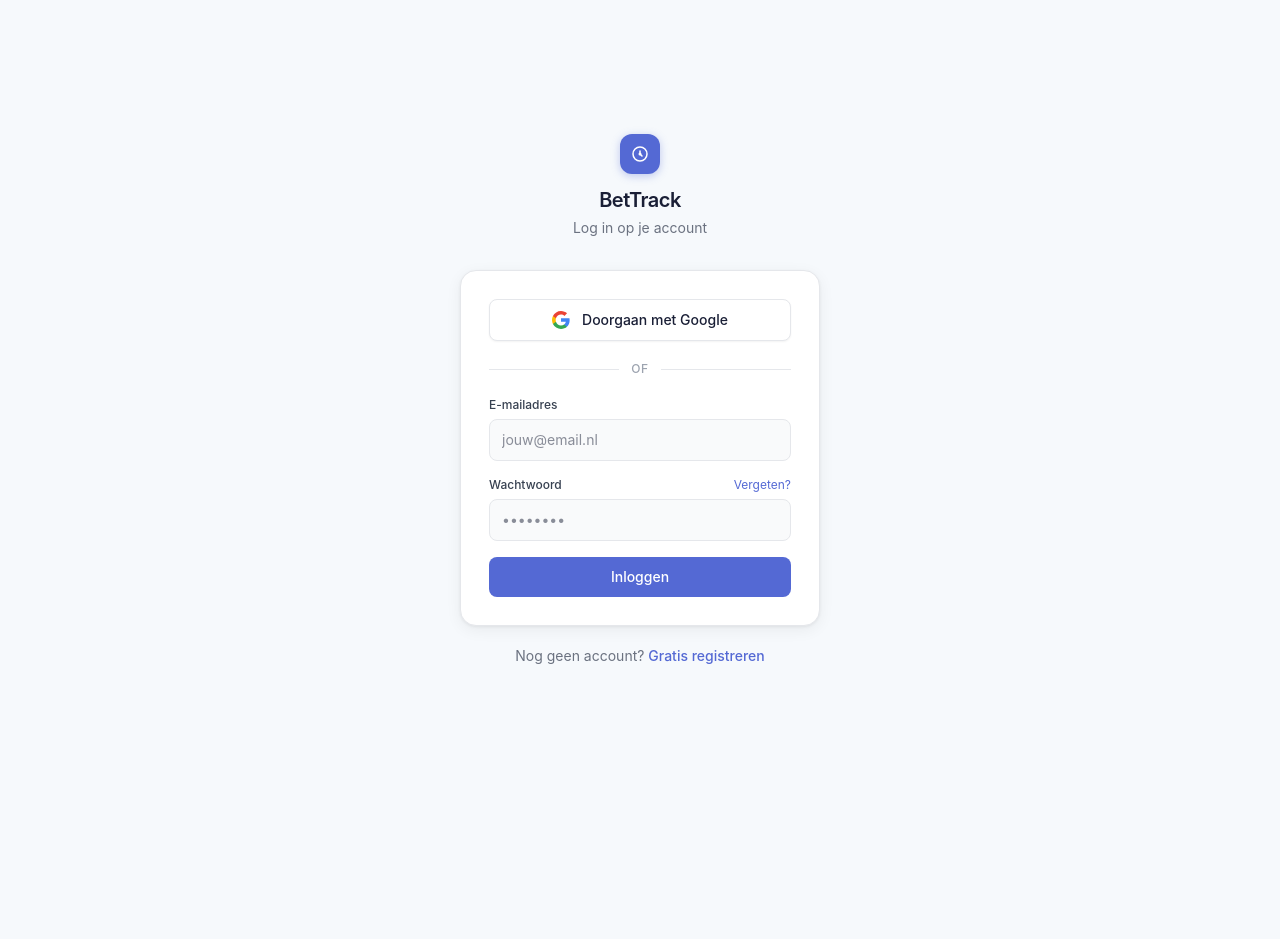
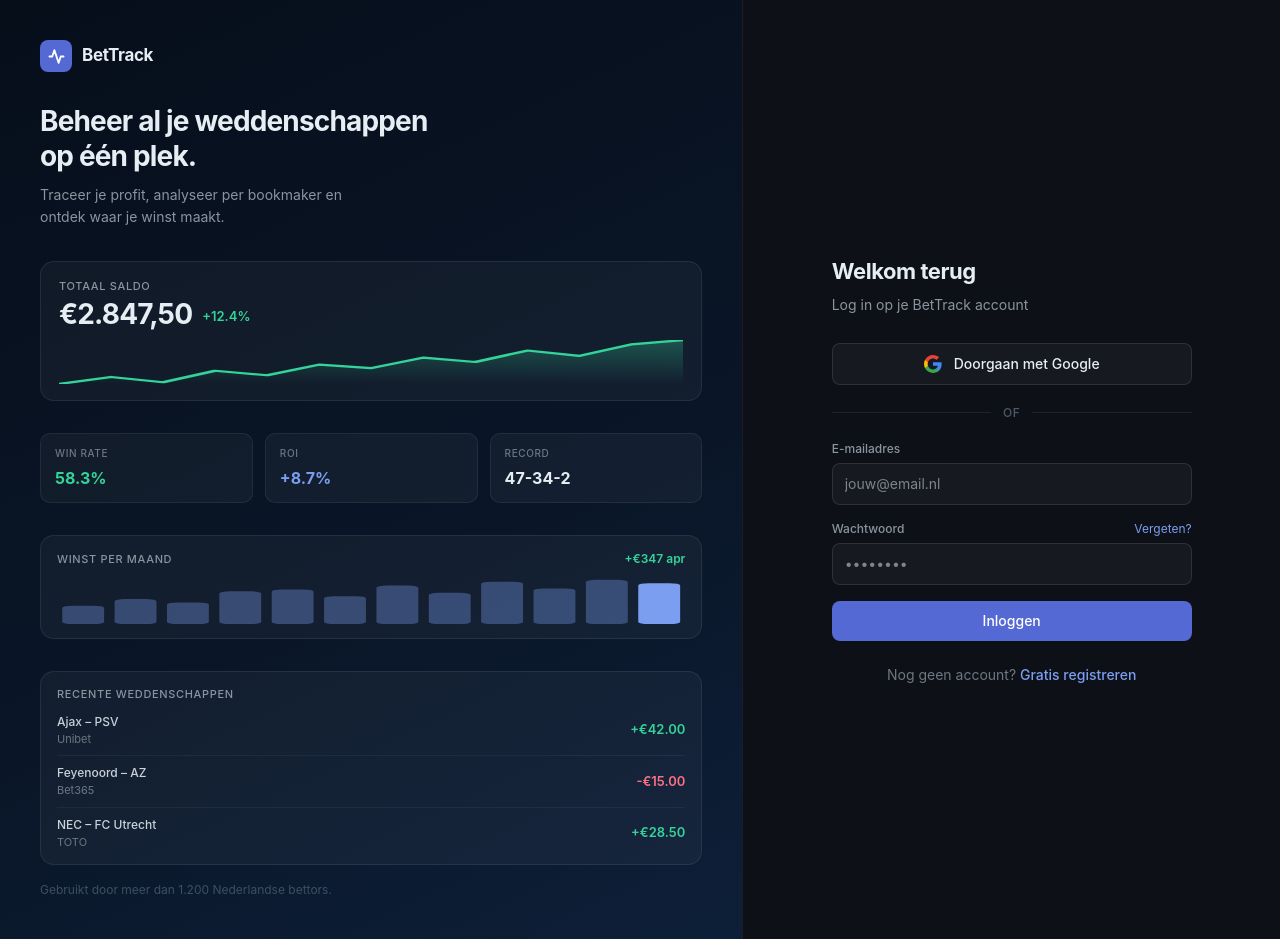
Before and after one commit to Lucasdb02/bettrack, a Next.js app: page /login in a window 1280 px wide. Before the commit the page ends 800 px from the top, so only its background shows below. Built offline with nearby package versions, Linux system fonts and the light colour scheme.

Commit message:
improve login design

```diff
--- a/app/(auth)/login/page.js
+++ b/app/(auth)/login/page.js
@@ -16,27 +16,132 @@
   );
 }
 
-function BetTrackLogo() {
+/* ── Mini bar chart for left panel ── */
+function MiniBarChart() {
+  const bars = [38, 52, 45, 68, 72, 58, 80, 65, 88, 74, 92, 85];
   return (
-    <div className="flex flex-col items-center mb-8">
-      <div
-        className="w-10 h-10 rounded-xl flex items-center justify-center mb-3"
-        style={{
-          background: 'var(--brand)',
-          boxShadow: '0 2px 8px rgba(84,105,212,0.35)',
-        }}
-      >
-        <svg width="20" height="20" viewBox="0 0 20 20" fill="none">
-          <path d="M3 10C3 6.13 6.13 3 10 3s7 3.13 7 7-3.13 7-7 7-7-3.13-7-7z" stroke="white" strokeWidth="1.5"/>
-          <path d="M10 7v3l2 2" stroke="white" strokeWidth="1.5" strokeLinecap="round"/>
-          <circle cx="10" cy="10" r="1.5" fill="white"/>
+    <svg width="100%" height="48" viewBox="0 0 120 48" preserveAspectRatio="none">
+      {bars.map((h, i) => (
+        <rect
+          key={i}
+          x={i * 10 + 1}
+          y={48 - h * 0.48}
+          width="8"
+          height={h * 0.48}
+          rx="2"
+          fill={i === bars.length - 1 ? '#7b9ef0' : 'rgba(123,158,240,0.35)'}
+        />
+      ))}
+    </svg>
+  );
+}
+
+/* ── Mini line chart ── */
+function MiniLineChart() {
+  const points = [20, 28, 22, 35, 30, 42, 38, 50, 45, 58, 52, 65, 70];
+  const max = Math.max(...points);
+  const min = Math.min(...points);
+  const h = 40, w = 200;
+  const pts = points.map((p, i) => {
+    const x = (i / (points.length - 1)) * w;
+    const y = h - ((p - min) / (max - min)) * h;
+    return `${x},${y}`;
+  }).join(' ');
+  const areaBottom = `${w},${h} 0,${h}`;
+  return (
+    <svg width="100%" height="44" viewBox={`0 0 ${w} ${h}`} preserveAspectRatio="none">
+      <defs>
+        <linearGradient id="lineGrad" x1="0" y1="0" x2="0" y2="1">
+          <stop offset="0%" stopColor="#34D399" stopOpacity="0.3"/>
+          <stop offset="100%" stopColor="#34D399" stopOpacity="0"/>
+        </linearGradient>
+      </defs>
+      <polyline points={`${pts} ${areaBottom}`} fill="url(#lineGrad)" stroke="none"/>
+      <polyline points={pts} fill="none" stroke="#34D399" strokeWidth="2" strokeLinejoin="round"/>
+    </svg>
+  );
+}
+
+/* ── Left panel: dashboard mockup ── */
+function DashboardPreview() {
+  return (
+    <div className="hidden lg:flex flex-col justify-between h-full px-10 py-10" style={{ background: 'linear-gradient(155deg, #060e1a 0%, #0a1628 60%, #0d1f38 100%)' }}>
+      {/* Logo top */}
+      <div className="flex items-center gap-2.5">
+        <div style={{ backgroundColor: '#5469d4', width: 32, height: 32, borderRadius: 8, display: 'flex', alignItems: 'center', justifyContent: 'center' }}>
+          <svg width="17" height="17" viewBox="0 0 24 24" fill="none" stroke="white" strokeWidth="2.5" strokeLinecap="round" strokeLinejoin="round">
+            <polyline points="22 12 18 12 15 21 9 3 6 12 2 12" />
           </svg>
         </div>
-      <h1 className="text-xl font-semibold tracking-tight" style={{ color: 'var(--text-1)' }}>
-        BetTrack
-      </h1>
-      <p className="text-sm mt-1" style={{ color: 'var(--text-3)' }}>
-        Log in op je account
+        <span style={{ color: '#e6edf3', fontWeight: 700, fontSize: 17, letterSpacing: '-0.02em' }}>BetTrack</span>
+      </div>
+
+      {/* Headline */}
+      <div className="flex-1 flex flex-col justify-center gap-8 mt-8">
+        <div>
+          <h2 style={{ color: '#e6edf3', fontSize: 28, fontWeight: 700, lineHeight: 1.25, letterSpacing: '-0.03em', marginBottom: 10 }}>
+            Beheer al je weddenschappen<br/>op één plek.
+          </h2>
+          <p style={{ color: '#8b949e', fontSize: 14, lineHeight: 1.6, maxWidth: 340 }}>
+            Traceer je profit, analyseer per bookmaker en ontdek waar je winst maakt.
+          </p>
+        </div>
+
+        {/* Balance card */}
+        <div style={{ background: 'rgba(255,255,255,0.04)', border: '1px solid rgba(255,255,255,0.08)', borderRadius: 14, padding: '16px 18px' }}>
+          <div style={{ color: '#8b949e', fontSize: 11, fontWeight: 500, marginBottom: 6, textTransform: 'uppercase', letterSpacing: '0.06em' }}>Totaal saldo</div>
+          <div className="flex items-end gap-2.5 mb-3">
+            <span style={{ color: '#e6edf3', fontSize: 28, fontWeight: 700, letterSpacing: '-0.03em', lineHeight: 1 }}>€2.847,50</span>
+            <span style={{ color: '#34D399', fontSize: 13, fontWeight: 600, paddingBottom: 2 }}>+12.4%</span>
+          </div>
+          <MiniLineChart />
+        </div>
+
+        {/* Stats row */}
+        <div className="grid grid-cols-3 gap-3">
+          {[
+            { label: 'Win Rate', value: '58.3%', color: '#34D399' },
+            { label: 'ROI', value: '+8.7%', color: '#7b9ef0' },
+            { label: 'Record', value: '47-34-2', color: '#e6edf3' },
+          ].map((s) => (
+            <div key={s.label} style={{ background: 'rgba(255,255,255,0.04)', border: '1px solid rgba(255,255,255,0.07)', borderRadius: 10, padding: '12px 14px' }}>
+              <div style={{ color: '#6e7681', fontSize: 10, fontWeight: 500, textTransform: 'uppercase', letterSpacing: '0.06em', marginBottom: 5 }}>{s.label}</div>
+              <div style={{ color: s.color, fontSize: 16, fontWeight: 700 }}>{s.value}</div>
+            </div>
+          ))}
+        </div>
+
+        {/* Bar chart card */}
+        <div style={{ background: 'rgba(255,255,255,0.04)', border: '1px solid rgba(255,255,255,0.08)', borderRadius: 14, padding: '14px 16px' }}>
+          <div className="flex items-center justify-between mb-2">
+            <span style={{ color: '#8b949e', fontSize: 11, fontWeight: 500, textTransform: 'uppercase', letterSpacing: '0.06em' }}>Winst per maand</span>
+            <span style={{ color: '#34D399', fontSize: 12, fontWeight: 600 }}>+€347 apr</span>
+          </div>
+          <MiniBarChart />
+        </div>
+
+        {/* Recent bets mini */}
+        <div style={{ background: 'rgba(255,255,255,0.04)', border: '1px solid rgba(255,255,255,0.08)', borderRadius: 14, padding: '14px 16px' }}>
+          <div style={{ color: '#8b949e', fontSize: 11, fontWeight: 500, textTransform: 'uppercase', letterSpacing: '0.06em', marginBottom: 10 }}>Recente weddenschappen</div>
+          {[
+            { match: 'Ajax – PSV', bookmaker: 'Unibet', result: '+€42.00', win: true },
+            { match: 'Feyenoord – AZ', bookmaker: 'Bet365', result: '-€15.00', win: false },
+            { match: 'NEC – FC Utrecht', bookmaker: 'TOTO', result: '+€28.50', win: true },
+          ].map((bet, i) => (
+            <div key={i} className="flex items-center justify-between" style={{ paddingBottom: i < 2 ? 8 : 0, marginBottom: i < 2 ? 8 : 0, borderBottom: i < 2 ? '1px solid rgba(255,255,255,0.05)' : 'none' }}>
+              <div>
+                <div style={{ color: '#c9d1d9', fontSize: 12, fontWeight: 500 }}>{bet.match}</div>
+                <div style={{ color: '#6e7681', fontSize: 11 }}>{bet.bookmaker}</div>
+              </div>
+              <span style={{ color: bet.win ? '#34D399' : '#FB7185', fontSize: 13, fontWeight: 600 }}>{bet.result}</span>
+            </div>
+          ))}
+        </div>
+      </div>
+
+      {/* Footer quote */}
+      <p style={{ color: '#3d4f63', fontSize: 12, marginTop: 16 }}>
+        Gebruikt door meer dan 1.200 Nederlandse bettors.
       </p>
     </div>
   );
@@ -82,22 +187,35 @@
   }
 
   return (
+    <div className="min-h-screen flex" style={{ background: '#0d1117' }}>
+      {/* Left: dashboard preview */}
+      <div className="lg:w-[55%] xl:w-[58%]">
+        <DashboardPreview />
+      </div>
+
+      {/* Right: login form */}
       <div
-      className="min-h-screen flex items-center justify-center px-4"
-      style={{ background: 'var(--bg-page)' }}
+        className="flex-1 flex items-center justify-center px-6 py-10"
+        style={{ background: '#0d1117', borderLeft: '1px solid rgba(255,255,255,0.06)' }}
       >
         <div className="w-full max-w-[360px]">
-        <BetTrackLogo />
+          {/* Logo (mobile only) */}
+          <div className="flex items-center gap-2.5 mb-8 lg:hidden">
+            <div style={{ backgroundColor: '#5469d4', width: 30, height: 30, borderRadius: 7, display: 'flex', alignItems: 'center', justifyContent: 'center' }}>
+              <svg width="15" height="15" viewBox="0 0 24 24" fill="none" stroke="white" strokeWidth="2.5" strokeLinecap="round" strokeLinejoin="round">
+                <polyline points="22 12 18 12 15 21 9 3 6 12 2 12" />
+              </svg>
+            </div>
+            <span style={{ color: '#e6edf3', fontWeight: 700, fontSize: 16 }}>BetTrack</span>
+          </div>
 
-        {/* Card */}
-        <div
-          className="rounded-2xl border p-7"
-          style={{
-            background: 'var(--bg-card)',
-            borderColor: 'var(--border)',
-            boxShadow: '0 1px 3px rgba(0,0,0,0.06), 0 4px 16px rgba(0,0,0,0.06)',
-          }}
-        >
+          <div className="mb-7">
+            <h1 style={{ color: '#e6edf3', fontSize: 22, fontWeight: 700, letterSpacing: '-0.02em', marginBottom: 6 }}>
+              Welkom terug
+            </h1>
+            <p style={{ color: '#8b949e', fontSize: 14 }}>Log in op je BetTrack account</p>
+          </div>
+
           {/* Google button */}
           <button
             type="button"
@@ -105,13 +223,12 @@
             disabled={googleLoading}
             className="w-full flex items-center justify-center gap-3 py-2.5 rounded-lg border text-sm font-medium transition-all disabled:opacity-60"
             style={{
-              background: 'var(--bg-card)',
-              borderColor: 'var(--border)',
-              color: 'var(--text-1)',
-              boxShadow: '0 1px 2px rgba(0,0,0,0.05)',
+              background: 'rgba(255,255,255,0.04)',
+              borderColor: 'rgba(255,255,255,0.1)',
+              color: '#e6edf3',
             }}
-            onMouseEnter={e => e.currentTarget.style.background = 'var(--bg-subtle)'}
-            onMouseLeave={e => e.currentTarget.style.background = 'var(--bg-card)'}
+            onMouseEnter={e => e.currentTarget.style.background = 'rgba(255,255,255,0.08)'}
+            onMouseLeave={e => e.currentTarget.style.background = 'rgba(255,255,255,0.04)'}
           >
             {googleLoading ? (
               <svg className="animate-spin w-4 h-4" fill="none" viewBox="0 0 24 24">
@@ -126,15 +243,15 @@
 
           {/* Divider */}
           <div className="flex items-center gap-3 my-5">
-            <div className="flex-1 h-px" style={{ background: 'var(--border)' }} />
-            <span className="text-xs font-medium uppercase tracking-wider" style={{ color: 'var(--text-4)' }}>of</span>
-            <div className="flex-1 h-px" style={{ background: 'var(--border)' }} />
+            <div className="flex-1 h-px" style={{ background: 'rgba(255,255,255,0.08)' }} />
+            <span className="text-xs font-medium uppercase tracking-wider" style={{ color: '#4e5a6a' }}>of</span>
+            <div className="flex-1 h-px" style={{ background: 'rgba(255,255,255,0.08)' }} />
           </div>
 
           {/* Email/password form */}
           <form onSubmit={handleSubmit} className="flex flex-col gap-4">
             <div>
-              <label className="block text-xs font-medium mb-1.5" style={{ color: 'var(--text-2)' }}>
+              <label className="block text-xs font-medium mb-1.5" style={{ color: '#8b949e' }}>
                 E-mailadres
               </label>
               <input
@@ -146,22 +263,22 @@
                 placeholder="jouw@email.nl"
                 className="w-full px-3 py-2.5 rounded-lg border text-sm transition-all"
                 style={{
-                  background: 'var(--bg-input)',
-                  borderColor: 'var(--border)',
-                  color: 'var(--text-1)',
+                  background: 'rgba(255,255,255,0.04)',
+                  borderColor: 'rgba(255,255,255,0.1)',
+                  color: '#e6edf3',
                 }}
               />
             </div>
 
             <div>
               <div className="flex items-center justify-between mb-1.5">
-                <label className="block text-xs font-medium" style={{ color: 'var(--text-2)' }}>
+                <label className="block text-xs font-medium" style={{ color: '#8b949e' }}>
                   Wachtwoord
                 </label>
                 <Link
                   href="/forgot-password"
                   className="text-xs transition-opacity hover:opacity-70"
-                  style={{ color: 'var(--brand)' }}
+                  style={{ color: '#7b9ef0' }}
                 >
                   Vergeten?
                 </Link>
@@ -175,9 +292,9 @@
                 placeholder="••••••••"
                 className="w-full px-3 py-2.5 rounded-lg border text-sm transition-all"
                 style={{
-                  background: 'var(--bg-input)',
-                  borderColor: 'var(--border)',
-                  color: 'var(--text-1)',
+                  background: 'rgba(255,255,255,0.04)',
+                  borderColor: 'rgba(255,255,255,0.1)',
+                  color: '#e6edf3',
                 }}
               />
             </div>
@@ -198,22 +315,22 @@
               type="submit"
               disabled={loading}
               className="w-full py-2.5 rounded-lg text-sm font-medium text-white transition-all disabled:opacity-60"
-              style={{ background: 'var(--brand)' }}
-              onMouseEnter={e => !loading && (e.currentTarget.style.opacity = '0.88')}
-              onMouseLeave={e => e.currentTarget.style.opacity = '1'}
+              style={{ background: '#5469d4' }}
+              onMouseEnter={e => !loading && (e.currentTarget.style.background = '#4356b8')}
+              onMouseLeave={e => (e.currentTarget.style.background = '#5469d4')}
             >
               {loading ? 'Inloggen...' : 'Inloggen'}
             </button>
           </form>
-        </div>
 
-        <p className="text-center text-sm mt-5" style={{ color: 'var(--text-3)' }}>
+          <p className="text-center text-sm mt-6" style={{ color: '#6e7681' }}>
             Nog geen account?{' '}
-          <Link href="/signup" className="font-medium transition-opacity hover:opacity-70" style={{ color: 'var(--brand)' }}>
+            <Link href="/signup" className="font-medium transition-opacity hover:opacity-70" style={{ color: '#7b9ef0' }}>
               Gratis registreren
             </Link>
           </p>
         </div>
       </div>
+    </div>
   );
 }
```
Lines whose indentation alone changed are shown as unchanged.
